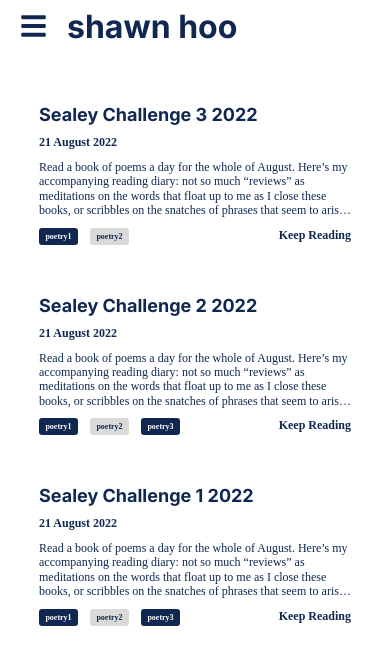
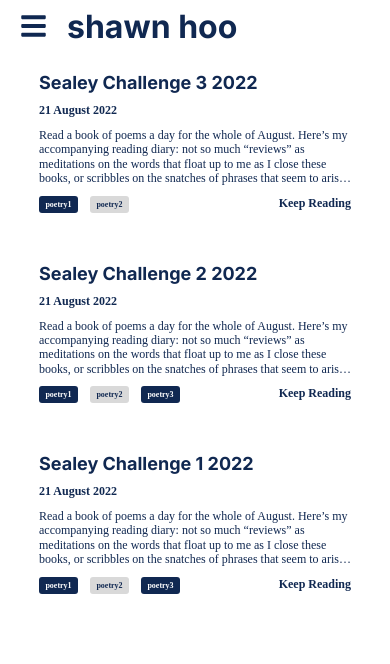
Before and after one commit to Darren-Loh/shawn-hoo-portfolio-web, a React (Create React App) app: page /blog in a window 390 px wide. Shown: the top 664 px of the page. Built offline with nearby package versions, Linux system fonts and the light colour scheme; no server answers; data requests are answered from the project's data file.

Commit message:
fixed header padding on blog page

```diff
--- a/src/Components/blog/BlogPage.css
+++ b/src/Components/blog/BlogPage.css
@@ -97,6 +97,11 @@
 
 
 @media (max-width: 480px) {
+  .blogPageOuter{
+    margin-top: 32px;
+    padding-top: 40px;
+  }
+
   .blogTagContainer{
     display: flex;
     width: 60vw;
```
